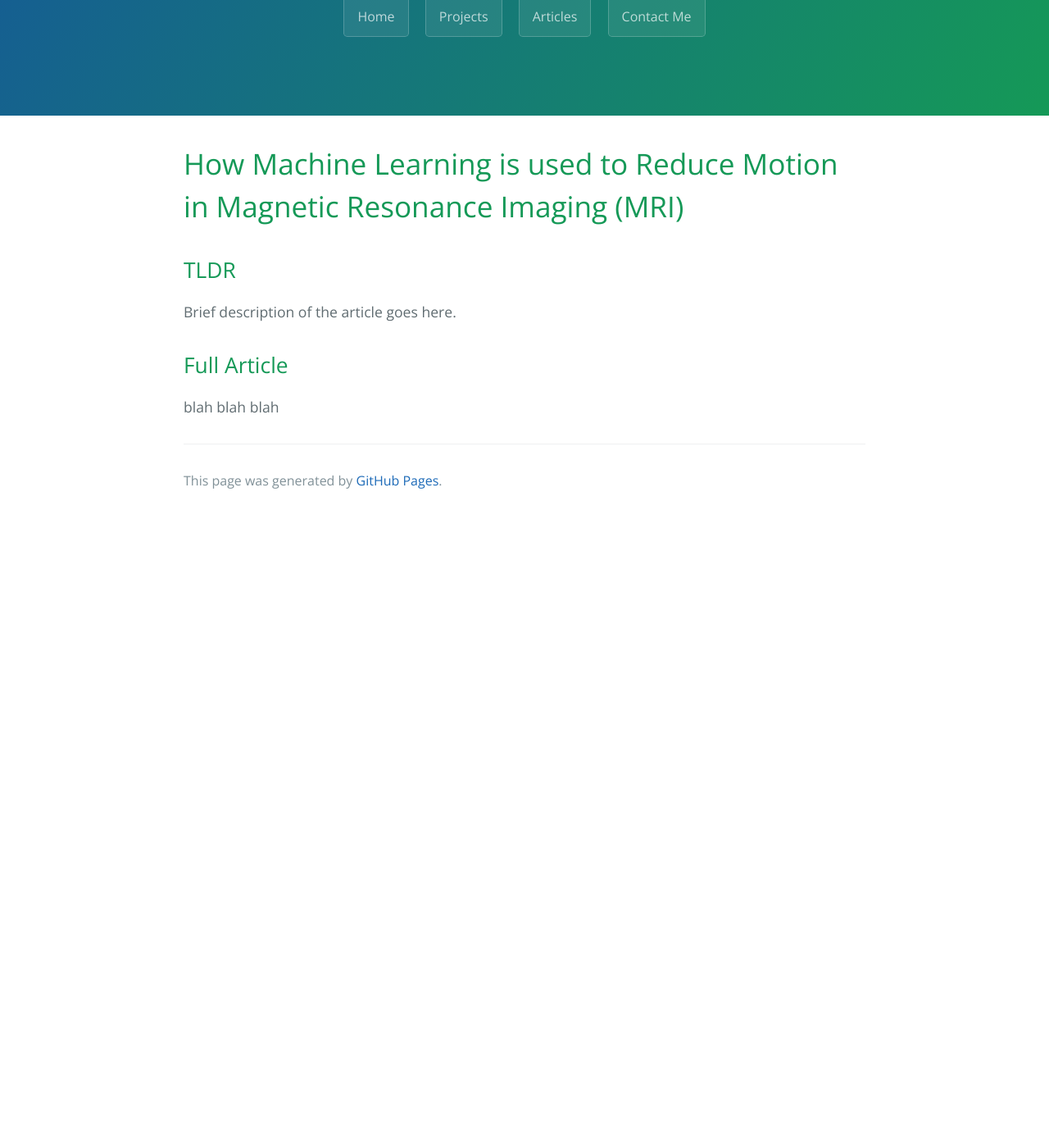
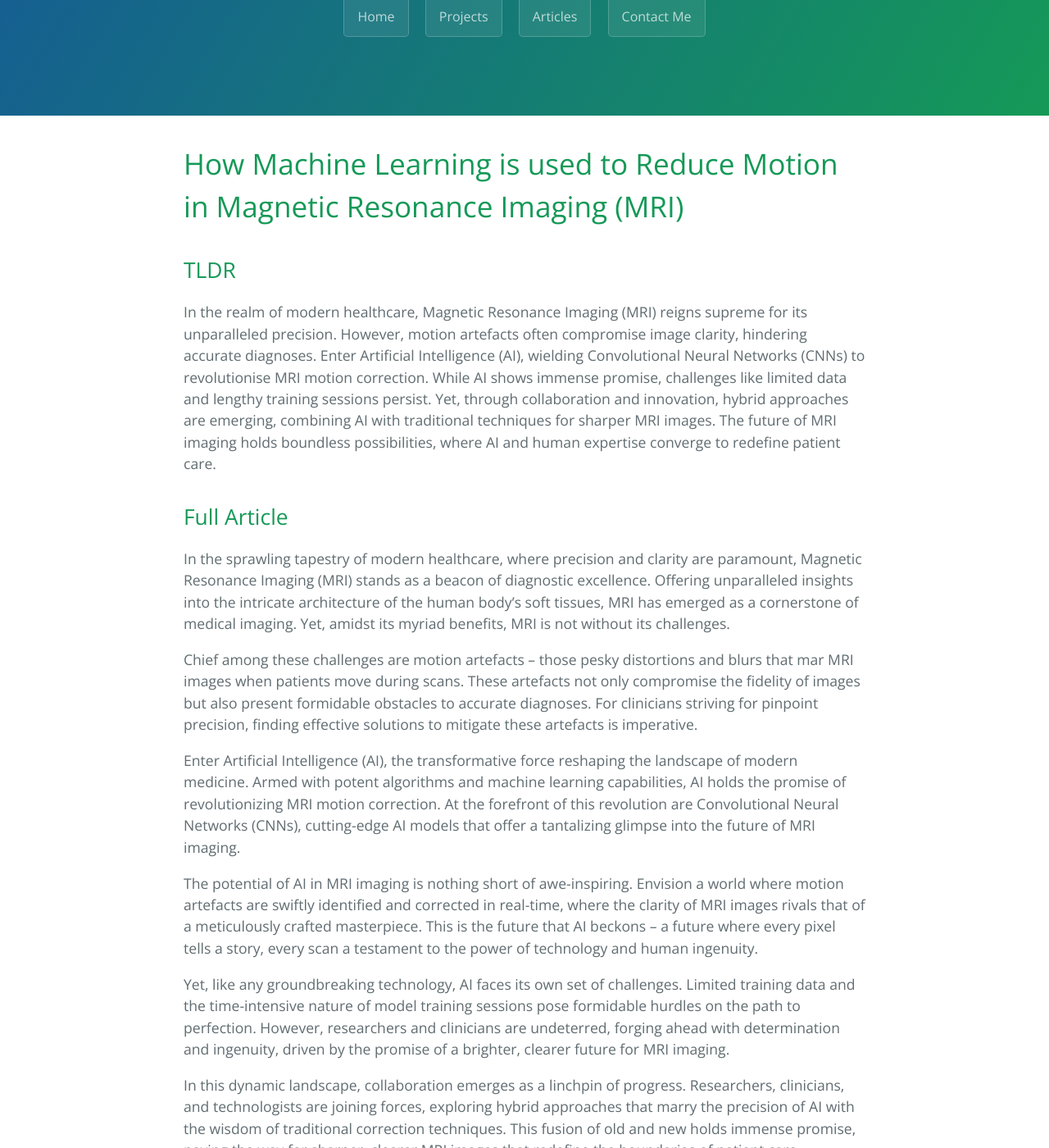
Before and after one commit to arelakaunu/arelakaunu.github.io, a Jekyll site: the page built from ai-medical.md, in a window 1280 px wide and 1400 px high, scrolled down 332 px. Shown: the whole window at 82% size. Built offline with Jekyll 4.4.1, drawn with Linux system fonts in a browser that asks for light colours; before the commit the page ends 962 px from its top, so only the background shows below that; some of the changed text lies outside the part shown.

Commit message:
Update ai-medical.md

```diff
--- a/ai-medical.md
+++ b/ai-medical.md
@@ -6,8 +6,19 @@ title: AI in Medical Imaging
 # How Machine Learning is used to Reduce Motion in Magnetic Resonance Imaging (MRI)
 
 ## TLDR
-
-Brief description of the article goes here.
+In the realm of modern healthcare, Magnetic Resonance Imaging (MRI) reigns supreme for its unparalleled precision. However, motion artefacts often compromise image clarity, hindering accurate diagnoses. Enter Artificial Intelligence (AI), wielding Convolutional Neural Networks (CNNs) to revolutionise MRI motion correction. While AI shows immense promise, challenges like limited data and lengthy training sessions persist. Yet, through collaboration and innovation, hybrid approaches are emerging, combining AI with traditional techniques for sharper MRI images. The future of MRI imaging holds boundless possibilities, where AI and human expertise converge to redefine patient care.
 
 ## Full Article
-blah blah blah
+In the sprawling tapestry of modern healthcare, where precision and clarity are paramount, Magnetic Resonance Imaging (MRI) stands as a beacon of diagnostic excellence. Offering unparalleled insights into the intricate architecture of the human body's soft tissues, MRI has emerged as a cornerstone of medical imaging. Yet, amidst its myriad benefits, MRI is not without its challenges.
+
+Chief among these challenges are motion artefacts – those pesky distortions and blurs that mar MRI images when patients move during scans. These artefacts not only compromise the fidelity of images but also present formidable obstacles to accurate diagnoses. For clinicians striving for pinpoint precision, finding effective solutions to mitigate these artefacts is imperative.
+
+Enter Artificial Intelligence (AI), the transformative force reshaping the landscape of modern medicine. Armed with potent algorithms and machine learning capabilities, AI holds the promise of revolutionizing MRI motion correction. At the forefront of this revolution are Convolutional Neural Networks (CNNs), cutting-edge AI models that offer a tantalizing glimpse into the future of MRI imaging.
+
+The potential of AI in MRI imaging is nothing short of awe-inspiring. Envision a world where motion artefacts are swiftly identified and corrected in real-time, where the clarity of MRI images rivals that of a meticulously crafted masterpiece. This is the future that AI beckons – a future where every pixel tells a story, every scan a testament to the power of technology and human ingenuity.
+
+Yet, like any groundbreaking technology, AI faces its own set of challenges. Limited training data and the time-intensive nature of model training sessions pose formidable hurdles on the path to perfection. However, researchers and clinicians are undeterred, forging ahead with determination and ingenuity, driven by the promise of a brighter, clearer future for MRI imaging.
+
+In this dynamic landscape, collaboration emerges as a linchpin of progress. Researchers, clinicians, and technologists are joining forces, exploring hybrid approaches that marry the precision of AI with the wisdom of traditional correction techniques. This fusion of old and new holds immense promise, paving the way for sharper, clearer MRI images that redefine the boundaries of patient care.
+
+As we traverse the ever-evolving realm of medical imaging, one thing remains abundantly clear – AI isn't merely a tool; it's a beacon of innovation, guiding us towards a future where every MRI image is a testament to the boundless possibilities of technology and human ingenuity. And in this future, where AI and human expertise converge, the horizons of healthcare expand ever further, offering hope and healing to countless lives.
```
